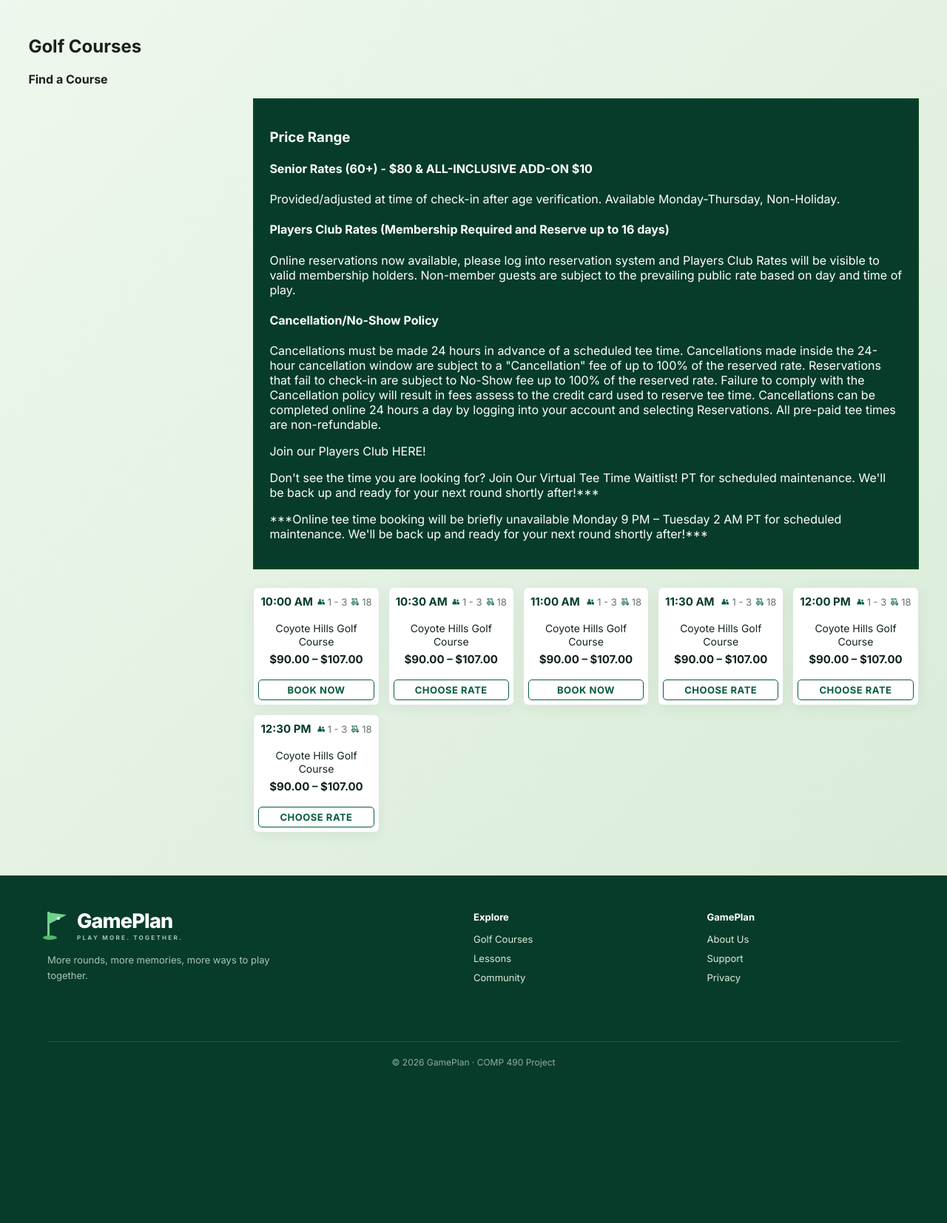
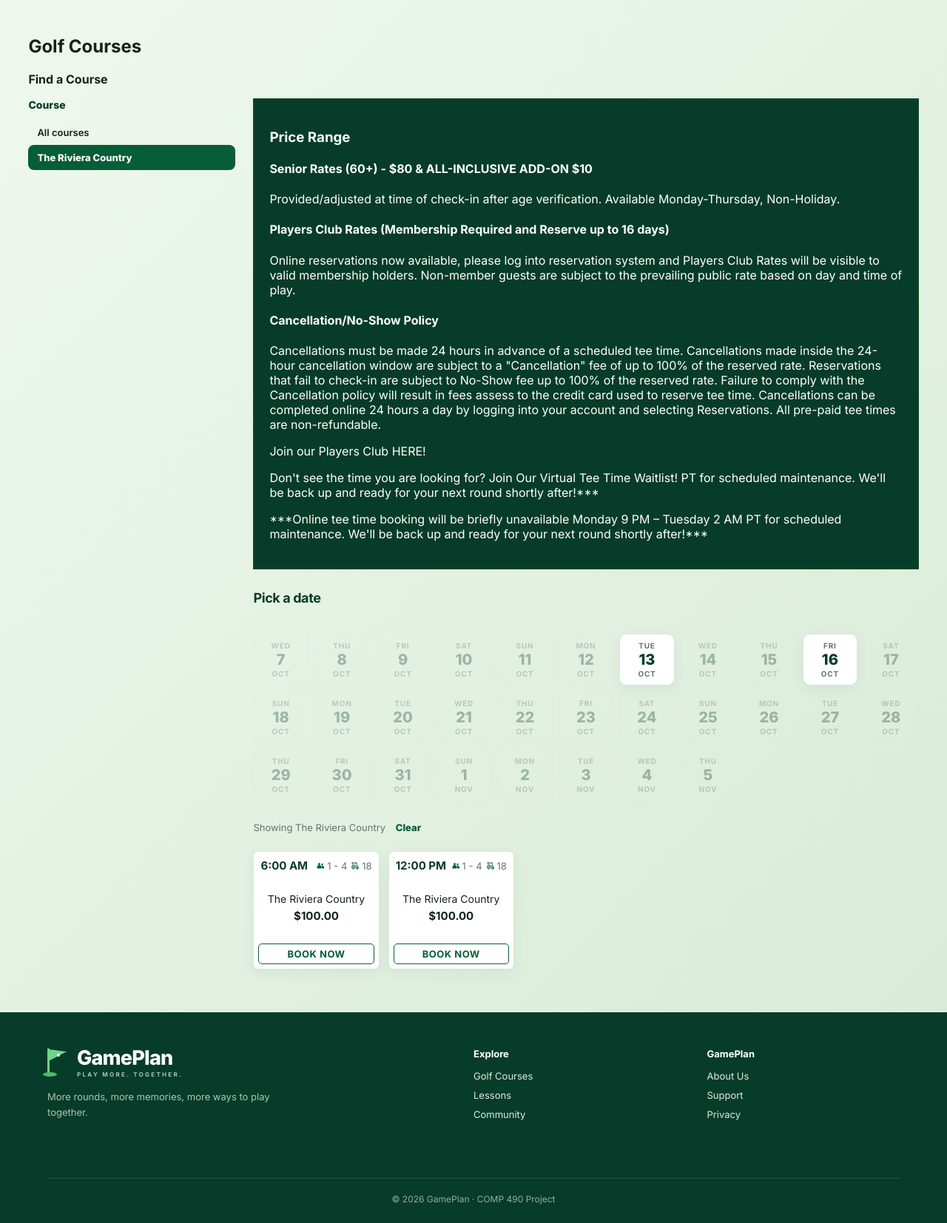
Before and after one commit to irsanchez7005/Comp-490-Project, a Django app: page /courses/?facility=1 in a window 1280 px wide. Shown: the part 84-1738 px from the top of the page at 74% size. Before the commit the page ends 1528 px from the top, so only its background shows below. Run offline with Django 5.2, Linux system fonts and the light colour scheme; data comes from the database, SQL or seed files in the repository; data that the repository does not hold is empty.

Commit message:
updated courses page to have calender system

```diff
--- a/gameplan/courses/templates/courses-page.html
+++ b/gameplan/courses/templates/courses-page.html
@@ -7,7 +7,26 @@ Courses{% endblock %} {% block content %}
 
   <div class="courses-layout">
     <aside class="courses-filter">
-      <!--Filter box goes here ---->
+      <h3>Course</h3>
+      <ul class="filter-list">
+        <li>
+          <a
+            href="?{% if selected_date %}date={{ selected_date }}{% endif %}"
+            class="{% if not selected_facility %}active{% endif %}"
+            >All courses</a
+          >
+        </li>
+        {% for f in facilities %}
+        <li>
+          <a
+            href="?facility={{ f.pk }}{% if selected_date %}&date={{ selected_date }}{% endif %}"
+            class="{% if selected_facility == f.pk|stringformat:'s' %}active{% endif %}"
+          >
+            {{ f.facility_name }}
+          </a>
+        </li>
+        {% endfor %}
+      </ul>
     </aside>
 
     <div class="courses-main">
@@ -56,126 +75,65 @@ Courses{% endblock %} {% block content %}
       </div>
       <!-- end courses-content (green box) -->
 
-      <!-- Tee times -->
-      {% comment %} (backend): replacement for the loop for TimeSlot: {% for
-      slot in slots %}
-      <!--- Loop through available tee times and display them --->
-      <article class="tee-card">
-        <header class="card-header">
-          <time>{{ slot.start_time|time:"g:i A" }}</time>
-          <div class="details">
-            <span class="players">1 - {{ slot.max_players }}</span>
-            <span class="holes">{{ slot.holes }}</span>
-          </div>
-        </header>
-        <div class="course-info">
-          <h2>{{ slot.facility.facility_name }}</h2>
-          <!-- Display the course name -->
-          <p>${{ slot.price_per_player }}</p>
-          <!-- Display the price per player -->
-        </div>
-        <button type="button">Choose Rate</button>
-      </article>
-      {% empty %}
-      <!--- If no tee times are available, display a message --->
-      <p>No tee times available.</p>
-      {% endfor %} {% endcomment %}
-      <!--- Hardcoded tee times for demonstration --->
-      <!--- Tee time number 1-->
+      <!-- Date picker strip -->
+      <h2 class="section-heading">Pick a date</h2>
+      <div class="calendar-grid">
+        {% for day in calendar_days %} {% if day.has_slots %}
+        <a
+          href="?date={{ day.date|date:'Y-m-d' }}{% if selected_facility %}&facility={{ selected_facility }}{% endif %}"
+          class="cal-day{% if day.date|date:'Y-m-d' == selected_date %} selected{% endif %}"
+        >
+          <span class="dow">{{ day.date|date:"D" }}</span>
+          <span class="num">{{ day.date|date:"j" }}</span>
+          <span class="mon">{{ day.date|date:"M" }}</span>
+        </a>
+        {% else %}
+        <span class="cal-day disabled">
+          <span class="dow">{{ day.date|date:"D" }}</span>
+          <span class="num">{{ day.date|date:"j" }}</span>
+          <span class="mon">{{ day.date|date:"M" }}</span>
+        </span>
+        {% endif %} {% endfor %}
+      </div>
+
+      {% if selected_date or selected_facility %}
+      <p class="active-filters">
+        Showing
+        {% if selected_facility %}{% for f in facilities %}{% if selected_facility == f.pk|stringformat:'s' %}{{ f.facility_name }}{% endif %}{% endfor %}{% else %}all courses{% endif %}
+        {% if selected_date %}on {{ selected_date }}{% endif %}
+        <a class="clear-filters" href="?">Clear</a>
+      </p>
+      {% endif %}
+
+      <!-- Tee times pulled from the database -->
       <section class="tee-times" aria-label="Available golf tee times">
+        {% for slot in slots %}
         <article class="tee-card">
           <header class="card-header">
-            <time>10:00 AM</time>
+            <time>{{ slot.start_time|time:"g:i A" }}</time>
             <div class="details">
-              <span class="players">1 - 3</span>
-              <span class="holes">18</span>
+              <span class="players">1 - {{ slot.open_spots }}</span>
+              <span class="holes">{{ slot.holes }}</span>
             </div>
           </header>
           <div class="course-info">
-            <h2>Coyote Hills Golf Course</h2>
-            <p><strong>$90.00 – $107.00</strong></p>
+            <h2>{{ slot.facility.facility_name }}</h2>
+            <p><strong>${{ slot.price_per_player }}</strong></p>
           </div>
+          {% if slot.open_spots > 0 %}
           <button type="button">Book Now</button>
+          {% else %}
+          <span class="full">Full</span>
+          {% endif %}
         </article>
-        <!--tee time number 2-->
-        <article class="tee-card">
-          <header class="card-header">
-            <time>10:30 AM</time>
-            <div class="details">
-              <span class="players">1 - 3</span>
-              <span class="holes">18</span>
-            </div>
-          </header>
-          <div class="course-info">
-            <h2>Coyote Hills Golf Course</h2>
-            <p><strong>$90.00 – $107.00</strong></p>
-          </div>
-          <button type="button">Choose Rate</button>
-        </article>
-        <!--- Tee time number 3-->
-        <article class="tee-card">
-          <header class="card-header">
-            <time>11:00 AM</time>
-            <div class="details">
-              <span class="players">1 - 3</span>
-              <span class="holes">18</span>
-            </div>
-          </header>
-          <div class="course-info">
-            <h2>Coyote Hills Golf Course</h2>
-            <p><strong>$90.00 – $107.00</strong></p>
-          </div>
-          <button type="button">Book Now</button>
-        </article>
-        <!--- Tee time number 4-->
-        <article class="tee-card">
-          <header class="card-header">
-            <time>11:30 AM</time>
-            <div class="details">
-              <span class="players">1 - 3</span>
-              <span class="holes">18</span>
-            </div>
-          </header>
-          <div class="course-info">
-            <h2>Coyote Hills Golf Course</h2>
-            <p><strong>$90.00 – $107.00</strong></p>
-          </div>
-          <button type="button">Choose Rate</button>
-        </article>
-        <!--- Tee time number 5-->
-        <article class="tee-card">
-          <header class="card-header">
-            <time>12:00 PM</time>
-            <div class="details">
-              <span class="players">1 - 3</span>
-              <span class="holes">18</span>
-            </div>
-          </header>
-          <div class="course-info">
-            <h2>Coyote Hills Golf Course</h2>
-            <p><strong>$90.00 – $107.00</strong></p>
-          </div>
-          <button type="button">Choose Rate</button>
-        </article>
-        <!--- Tee time number 6-->
-        <article class="tee-card">
-          <header class="card-header">
-            <time>12:30 PM</time>
-            <div class="details">
-              <span class="players">1 - 3</span>
-              <span class="holes">18</span>
-            </div>
-          </header>
-          <div class="course-info">
-            <h2>Coyote Hills Golf Course</h2>
-            <p><strong>$90.00 – $107.00</strong></p>
-          </div>
-          <button type="button">Choose Rate</button>
-        </article>
+        {% empty %}
+        <p class="no-times">No tee times available for this selection.</p>
+        {% endfor %}
       </section>
     </div>
   </div>
 </section>
+
 <!-- booking dialog.-->
 <dialog
   class="booking-dialog"
@@ -237,7 +195,9 @@ Courses{% endblock %} {% block content %}
             <span class="rate-details"
               >1–4 golfers · 18 holes · Cart included</span
             >
-            <span class="member-note"><mark>Players Club membership required.</mark></span>
+            <span class="member-note"
+              ><mark>Players Club membership required.</mark></span
+            >
           </span>
         </label>
       </fieldset>
--- a/gameplan/facility/views.py
+++ b/gameplan/facility/views.py
@@ -1,20 +1,31 @@
+from datetime import timedelta
+
 from django.db.models import Q, Sum, Value
 from django.db.models.functions import Coalesce
-from django.shortcuts import get_object_or_404, render
+from django.shortcuts import render
 from django.utils import timezone
-from .models import Facility, Booking
+
+from .models import Facility, Booking, TimeSlot
 
 
 def facility_list(request):
-    facilities = Facility.objects.all()
-    return render(request, "courses-page.html", {"facilities": facilities})
+    today = timezone.localdate()
+    selected_date = request.GET.get("date")
+    selected_facility = request.GET.get("facility")
 
+    available_dates = set(
+        TimeSlot.objects.filter(date__gte=today).values_list("date", flat=True)
+    )
+    calendar_days = [
+        {"date": today + timedelta(days=i),
+         "has_slots": (today + timedelta(days=i)) in available_dates}
+        for i in range(30)
+    ]
 
-def facility_detail(request, pk):
-    facility = get_object_or_404(Facility, pk=pk)
     slots = (
-        facility.slots
-        .filter(date__gte=timezone.localdate())
+        TimeSlot.objects
+        .select_related("facility")
+        .filter(date__gte=today)
         .annotate(
             taken=Coalesce(
                 Sum("bookings__num_players",
@@ -23,8 +34,18 @@ def facility_detail(request, pk):
             )
         )
     )
+    if selected_date:
+        slots = slots.filter(date=selected_date)
+    if selected_facility:
+        slots = slots.filter(facility_id=selected_facility)
+
     for s in slots:
         s.open_spots = s.max_players - s.taken
 
-    return render(request, "facility/facility_detail.html",
-                  {"facility": facility, "slots": slots})
+    return render(request, "courses-page.html", {
+        "facilities": Facility.objects.all(),
+        "slots": slots,
+        "calendar_days": calendar_days,
+        "selected_date": selected_date,
+        "selected_facility": selected_facility,
+    })
--- a/gameplan/gameplan/urls.py
+++ b/gameplan/gameplan/urls.py
@@ -46,6 +46,4 @@ urlpatterns = [
     path('password-reset/complete/',auth_views.PasswordResetCompleteView.as_view(
          template_name='accounts/password_reset_complete.html'),
         name='password_reset_complete'),
-
-    path("facilities/<int:pk>/", facility_views.facility_detail, name="facility_detail"),
 ]
--- a/gameplan/static/css/site.css
+++ b/gameplan/static/css/site.css
@@ -361,3 +361,51 @@ mark {background: green; color: white; }
   .booking-form { padding: 18px; }
   .booking-body { grid-template-columns: 1fr; gap: 24px; }
 }
+.section-heading { margin: 4px 0 14px; color: var(--dark); font-size: 18px; letter-spacing: -.4px; }
+
+.calendar-grid {
+  display: grid;
+  grid-template-columns: repeat(auto-fill, minmax(68px, 1fr));
+  gap: 8px;
+  margin-bottom: 4px;
+}
+
+.cal-day {
+  display: flex;
+  flex-direction: column;
+  align-items: center;
+  gap: 2px;
+  padding: 9px 4px;
+  border: 1px solid var(--border);
+  border-radius: 10px;
+  background: var(--white);
+  box-shadow: var(--shadow-sm);
+  transition: border-color .2s ease, transform .2s ease;
+}
+
+.cal-day:hover { border-color: var(--green); transform: translateY(-2px); }
+.cal-day .num { color: var(--dark); font-size: 20px; font-weight: 800; line-height: 1.1; }
+.cal-day .dow, .cal-day .mon { color: var(--muted); font-size: 10px; font-weight: 700; letter-spacing: .08em; text-transform: uppercase; }
+.cal-day.disabled { opacity: .32; pointer-events: none; background: transparent; box-shadow: none; }
+.cal-day.selected { border-color: var(--green); border-width: 2px; background: var(--mint); }
+.cal-day.selected .num { color: var(--green); }
+
+/* ---- Sidebar course filter ---- */
+.courses-filter h3 { margin: 0 0 12px; color: var(--dark); font-size: 14px; font-weight: 800; }
+.filter-list { margin: 0; padding: 0; list-style: none; }
+.filter-list a { display: block; padding: 9px 12px; border-radius: 8px; color: var(--text); font-size: 13px; font-weight: 600; }
+.filter-list a:hover { background: var(--mint); color: var(--green); }
+.filter-list a.active { background: var(--green); color: var(--white); font-weight: 800; }
+
+/* ---- Active filter summary ---- */
+.active-filters { margin: 0; color: var(--muted); font-size: 13px; }
+.clear-filters { margin-left: 10px; color: var(--green); font-weight: 800; }
+.no-times { grid-column: 1 / -1; padding: 28px 0; color: var(--muted); text-align: center; }
+
+/* ---- Full badge ---- */
+.tee-card .full { width: 100%; min-height: 25px; display: grid; place-items: center; padding: 5px 8px; border: 1px solid var(--border); border-radius: 5px; background: var(--mint); color: var(--muted); font-size: 13px; font-weight: 700; letter-spacing: .5px; text-transform: uppercase; }
+
+@media (max-width: 720px) {
+  .calendar-grid { grid-template-columns: repeat(auto-fill, minmax(58px, 1fr)); }
+  .cal-day .num { font-size: 17px; }
+}
```
Also changed, not shown: gameplan/accounts/templates/facility/facility_detail.html (deleted, +0 -28 lines), gameplan/courses/views.py (+49 -1 lines), gameplan/facility/templates/facility/facility_detail.html (added, +58 -0 lines).
